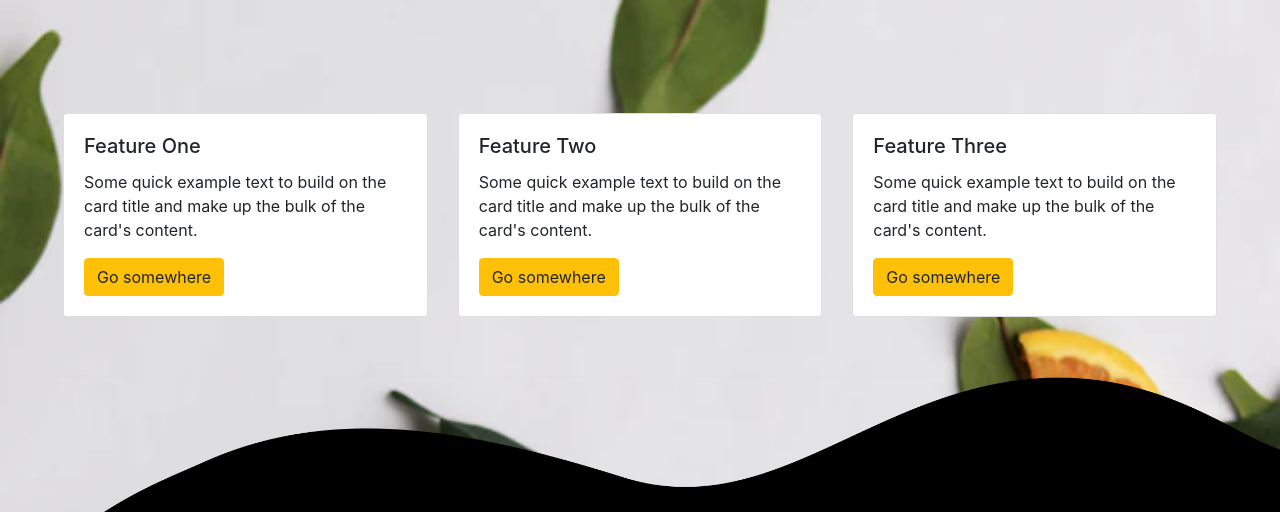
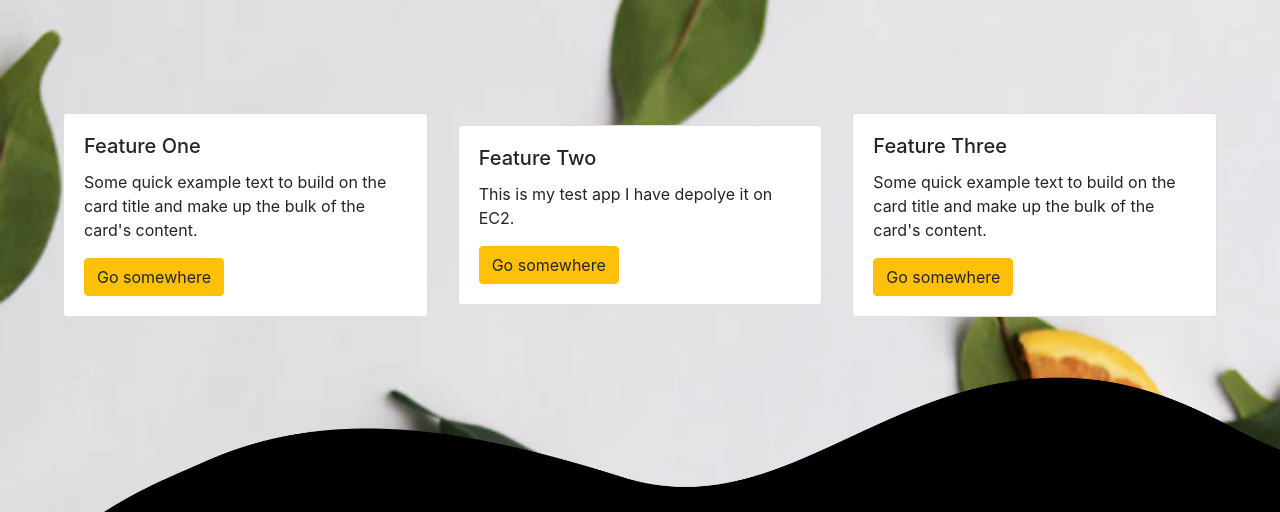
Before and after one commit to hb1h/nodejs-sample-app, a website: page public/index.html in a window 1280 px wide. Shown: the part 267-779 px from the top of the page. Drawn offline with nearby package versions, Linux system fonts and the light colour scheme.

Commit message:
Update index.html

```diff
--- a/public/index.html
+++ b/public/index.html
@@ -84,8 +84,7 @@
             <div class="card-body">
               <h5 class="card-title">Feature Two</h5>
               <p class="card-text">
-                Some quick example text to build on the card title and make up
-                the bulk of the card's content.
+                This is my test app I have depolye it on EC2.
               </p>
               <a href="#" class="btn btn-warning">Go somewhere</a>
             </div>
```
